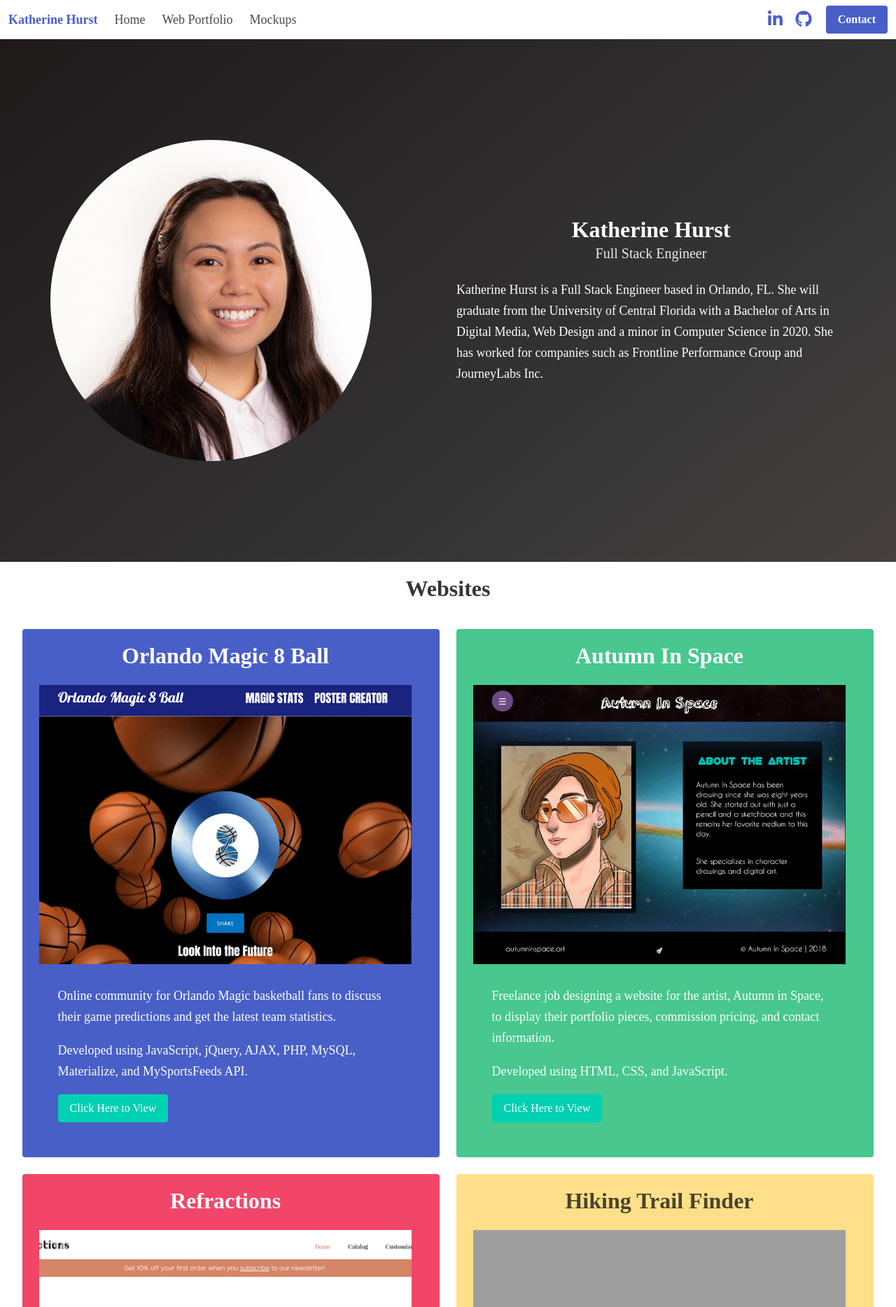
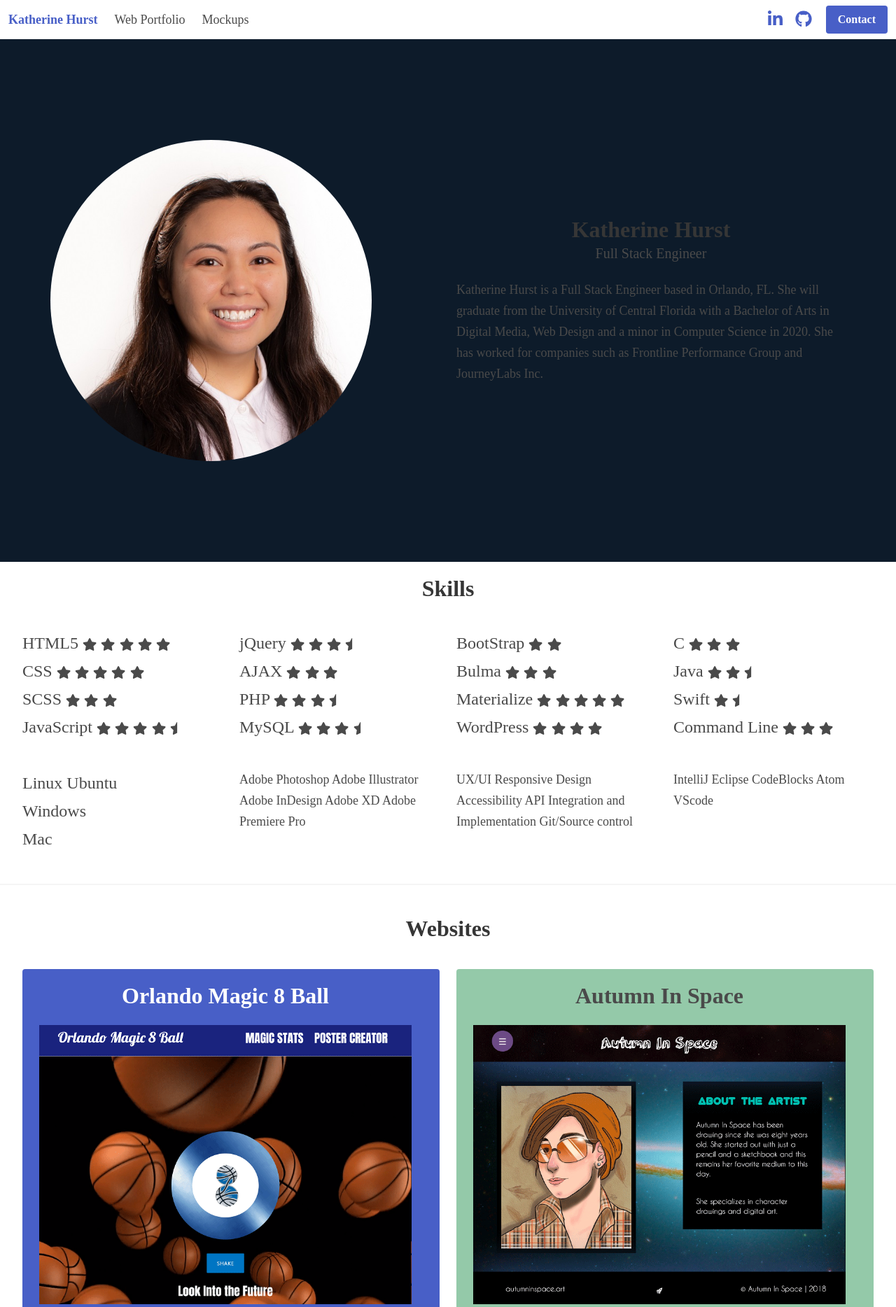
Before and after one commit to KatLH/KatLH.github.io, a PHP site: page / in a window 1280 px wide. Shown: the top 1868 px of the page at 70% size. Run offline with PHP 8.4, Linux system fonts and the light colour scheme; some libraries are stand-ins or nearby versions; some web fonts are replaced; grey boxes are pictures that could not be loaded.

Commit message:
Added skills section

```diff
--- a/index.html
+++ b/index.html
@@ -24,7 +24,6 @@
 
             <div id="navbarBasicExample" class="navbar-menu">
                 <div class="navbar-start">
-                    <a class="navbar-item" href="index.html">Home</a>
                     <a class="navbar-item" href="#web">Web Portfolio</a>
                     <a class="navbar-item" href="#mockups">Mockups</a>
 
@@ -63,7 +62,7 @@
         </nav>
 
         <!--Header-->
-        <section class="hero is-medium is-dark is-bold">
+        <section class="hero is-medium eerie is-bold">
             <div class="hero-body">
                 <div class="container">
                     <div class="columns is-vcentered">
@@ -86,15 +85,175 @@
         </section>
 
         <!--Skills-->
-        <!--
         <div class="container is-fluid">
             <div class="section">
                 <h2 class="title">Skills</h2>
             </div>
-            <div class="section"></div>
+
+            <!--Rated Skills-->
+            <div class="section">
+                <div class="columns">
+                    <div class="column">
+                        <ul>
+                            <li>
+                                HTML5
+                                <i class="fas fa-star fa-xs"></i>
+                                <i class="fas fa-star fa-xs"></i>
+                                <i class="fas fa-star fa-xs"></i>
+                                <i class="fas fa-star fa-xs"></i>
+                                <i class="fas fa-star fa-xs"></i>
+                            </li>
+                            <li>
+                                CSS
+                                <i class="fas fa-star fa-xs"></i>
+                                <i class="fas fa-star fa-xs"></i>
+                                <i class="fas fa-star fa-xs"></i>
+                                <i class="fas fa-star fa-xs"></i>
+                                <i class="fas fa-star fa-xs"></i>
+                            </li>
+                            <li>
+                                SCSS
+                                <i class="fas fa-star fa-xs"></i>
+                                <i class="fas fa-star fa-xs"></i>
+                                <i class="fas fa-star fa-xs"></i>
+                            </li>
+                            <li>
+                                JavaScript
+                                <i class="fas fa-star fa-xs"></i>
+                                <i class="fas fa-star fa-xs"></i>
+                                <i class="fas fa-star fa-xs"></i>
+                                <i class="fas fa-star fa-xs"></i>
+                                <i class="fas fa-star-half fa-xs"></i>
+                            </li>
+                        </ul>
+                    </div>
+                    <div class="column">
+                        <ul>
+                            <li>
+                                jQuery
+                                <i class="fas fa-star fa-xs"></i>
+                                <i class="fas fa-star fa-xs"></i>
+                                <i class="fas fa-star fa-xs"></i>
+                                <i class="fas fa-star-half fa-xs"></i>
+                            </li>
+                            <li>
+                                AJAX
+                                <i class="fas fa-star fa-xs"></i>
+                                <i class="fas fa-star fa-xs"></i>
+                                <i class="fas fa-star fa-xs"></i>
+                            </li>
+                            <li>
+                                PHP
+                                <i class="fas fa-star fa-xs"></i>
+                                <i class="fas fa-star fa-xs"></i>
+                                <i class="fas fa-star fa-xs"></i>
+                                <i class="fas fa-star-half fa-xs"></i>
+                            </li>
+                            <li>
+                                MySQL
+                                <i class="fas fa-star fa-xs"></i>
+                                <i class="fas fa-star fa-xs"></i>
+                                <i class="fas fa-star fa-xs"></i>
+                                <i class="fas fa-star-half fa-xs"></i>
+                            </li>
+                        </ul>
+                    </div>
+                    <div class="column">
+                        <ul>
+                            <li>
+                                BootStrap
+                                <i class="fas fa-star fa-xs"></i>
+                                <i class="fas fa-star fa-xs"></i>
+                            </li>
+                            <li>
+                                Bulma
+                                <i class="fas fa-star fa-xs"></i>
+                                <i class="fas fa-star fa-xs"></i>
+                                <i class="fas fa-star fa-xs"></i>
+                            </li>
+                            <li>
+                                Materialize
+                                <i class="fas fa-star fa-xs"></i>
+                                <i class="fas fa-star fa-xs"></i>
+                                <i class="fas fa-star fa-xs"></i>
+                                <i class="fas fa-star fa-xs"></i>
+                                <i class="fas fa-star fa-xs"></i>
+                            </li>
+                            <li>
+                                WordPress
+                                <i class="fas fa-star fa-xs"></i>
+                                <i class="fas fa-star fa-xs"></i>
+                                <i class="fas fa-star fa-xs"></i>
+                                <i class="fas fa-star fa-xs"></i>
+                            </li>
+                        </ul>
+                    </div>
+                    <div class="column">
+                        <ul>
+                            <li>
+                                C
+                                <i class="fas fa-star fa-xs"></i>
+                                <i class="fas fa-star fa-xs"></i>
+                                <i class="fas fa-star fa-xs"></i>
+                            </li>
+                            <li>
+                                Java
+                                <i class="fas fa-star fa-xs"></i>
+                                <i class="fas fa-star fa-xs"></i>
+                                <i class="fas fa-star-half fa-xs"></i>
+                            </li>
+                            <li>
+                                Swift
+                                <i class="fas fa-star fa-xs"></i>
+                                <i class="fas fa-star-half fa-xs"></i>
+                            </li>
+                            <li>
+                                Command Line
+                                <i class="fas fa-star fa-xs"></i>
+                                <i class="fas fa-star fa-xs"></i>
+                                <i class="fas fa-star fa-xs"></i>
+                            </li>
+                        </ul>
+                    </div>
+                </div>
+            </div>
+
+            <!--Misc Skills-->
+            <div class="section">
+                <div class="columns">
+                    <!--Operating Systems-->
+                    <div class="column">
+                        <ul>
+                            <li>Linux Ubuntu</li>
+                            <li>Windows</li>
+                            <li>Mac</li>
+                        </ul>
+                    </div>
+                    <div class="column">
+                        Adobe Photoshop
+                        Adobe Illustrator
+                        Adobe InDesign
+                        Adobe XD
+                        Adobe Premiere Pro
+                    </div>
+                    <div class="column">
+                        UX/UI
+                        Responsive Design
+                        Accessibility
+                        API Integration and Implementation
+                        Git/Source control
+                    </div>
+                    <div class="column">
+                        IntelliJ
+                        Eclipse
+                        CodeBlocks
+                        Atom
+                        VScode
+                    </div>
+                </div>
+            </div>
         </div>
         <hr>
-        -->
 
         <!--Website portfolio-->
         <div id="web" class="container is-fluid">
@@ -124,7 +283,7 @@
                                 </article>
 
                                 <!--Refractions-->
-                                <article class="tile is-child notification is-danger">
+                                <article class="tile is-child notification shadow">
                                     <p class="title  has-text-centered">Refractions</p>
                                     <figure class="image is-4by3">
                                         <img src="img/refractions.png">
@@ -140,7 +299,7 @@
                             <!--Tile row #2-->
                             <div class="tile is-parent is-vertical">
                                 <!--Autumn In Space-->
-                                <article class="tile is-child notification is-success">
+                                <article class="tile is-child notification eton">
                                     <p class="title has-text-centered">Autumn In Space</p>
                                     <figure class="image is-4by3">
                                         <img src="img/ais.png">
--- a/main.css
+++ b/main.css
@@ -18,15 +18,17 @@
   font-weight: bold;
 }
 
-.dark-purple { background-color: #845EC2; }
-.mid-purple { background-color: #B39CD0; }
-.light-purple { background-color: #FBEAFF; }
-.blue-green { background-color: #00C9A7; }
+.eerie { background-color: #0D1B2A; }
+.yankee { background-color: #1B263B; }
+.light-grey { background-color: #CED3DC; }
+.shadow { background-color: #777DA7; }
+.eton { background-color: #94C9A9; }
 
-.dark-purple-text { color: #845ec2; }
-.mid-purple-text { color: #b39cd0; }
-.light-purple-text { color: #fbeaff; }
-.blue-green-text { color: #00c9a7; }
+.eerie-text { color: #0D1B2A; }
+.yankee-text { color: #1B263B; }
+.light-grey-text { color: #CED3DC; }
+.shadow-text { color: #777DA7; }
+.eton-text { color: #94C9A9; }
 
 
 
@@ -39,7 +41,8 @@ a {
 ul {
     font-size: 24px;
     line-height: 40px;
-    text-align: center;
+    /*text-align: center;*/
+    text-align: left;
 }
 
 h1, h2, h3, h4 {
```
